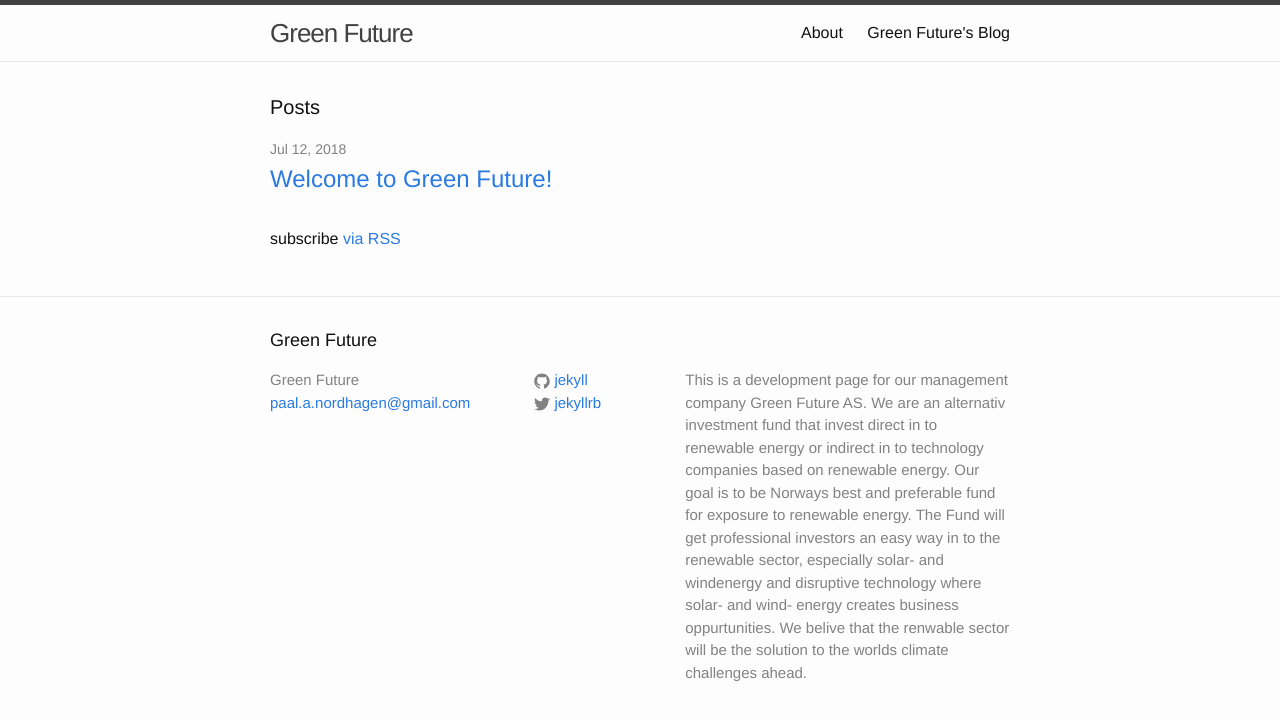
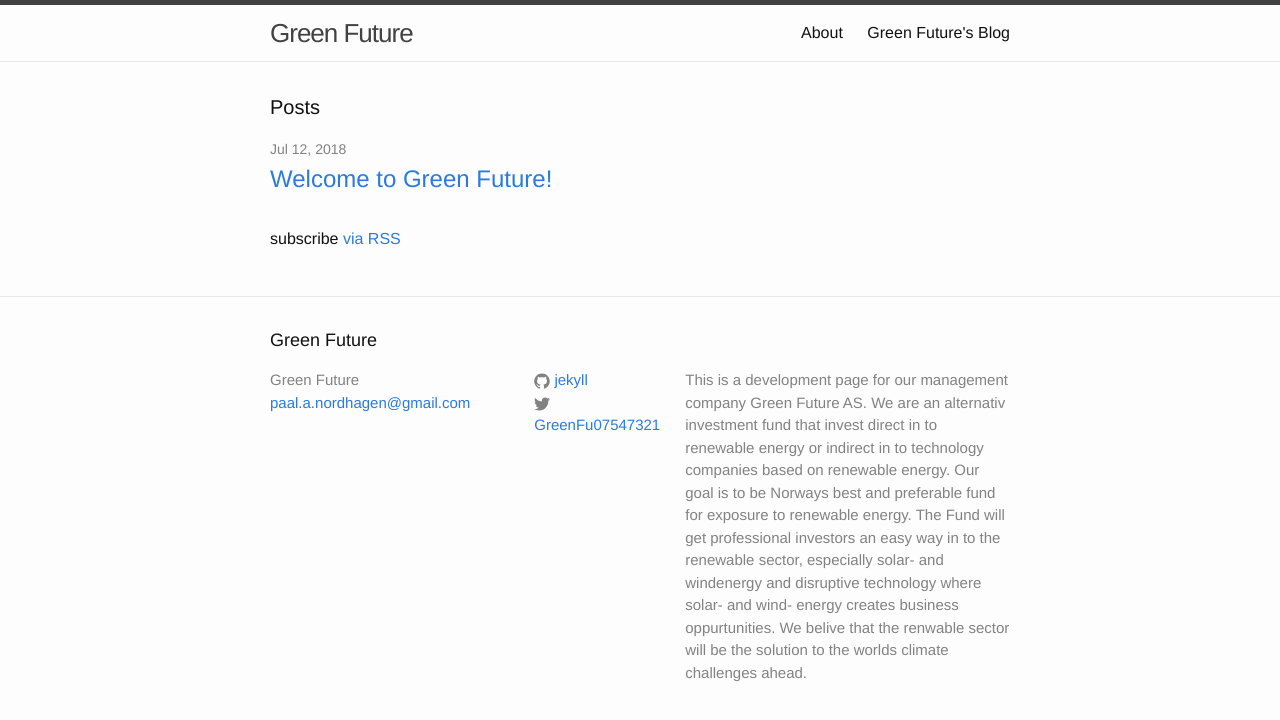
Before and after one commit to Paal-August/Paal-August.github.io, a Jekyll site: the page built from index.html, in a window 1280 px wide. Shown: the top 720 px of the page. Built offline with Jekyll 4.4.1, drawn with Linux system fonts in a browser that asks for light colours.

Commit message:
Update _config.yml

```diff
--- a/_config.yml
+++ b/_config.yml
@@ -19,7 +19,7 @@ description: > # this means to ignore newlines until "baseurl:"
   the solution to the worlds climate challenges ahead.
 baseurl: "" # the subpath of your site, e.g. /blog
 url: "http://venuscurrency.com" # the base hostname & protocol for your site
-twitter_username: jekyllrb
+twitter_username: GreenFu07547321
 github_username:  jekyll
 
 # Build settings
```
